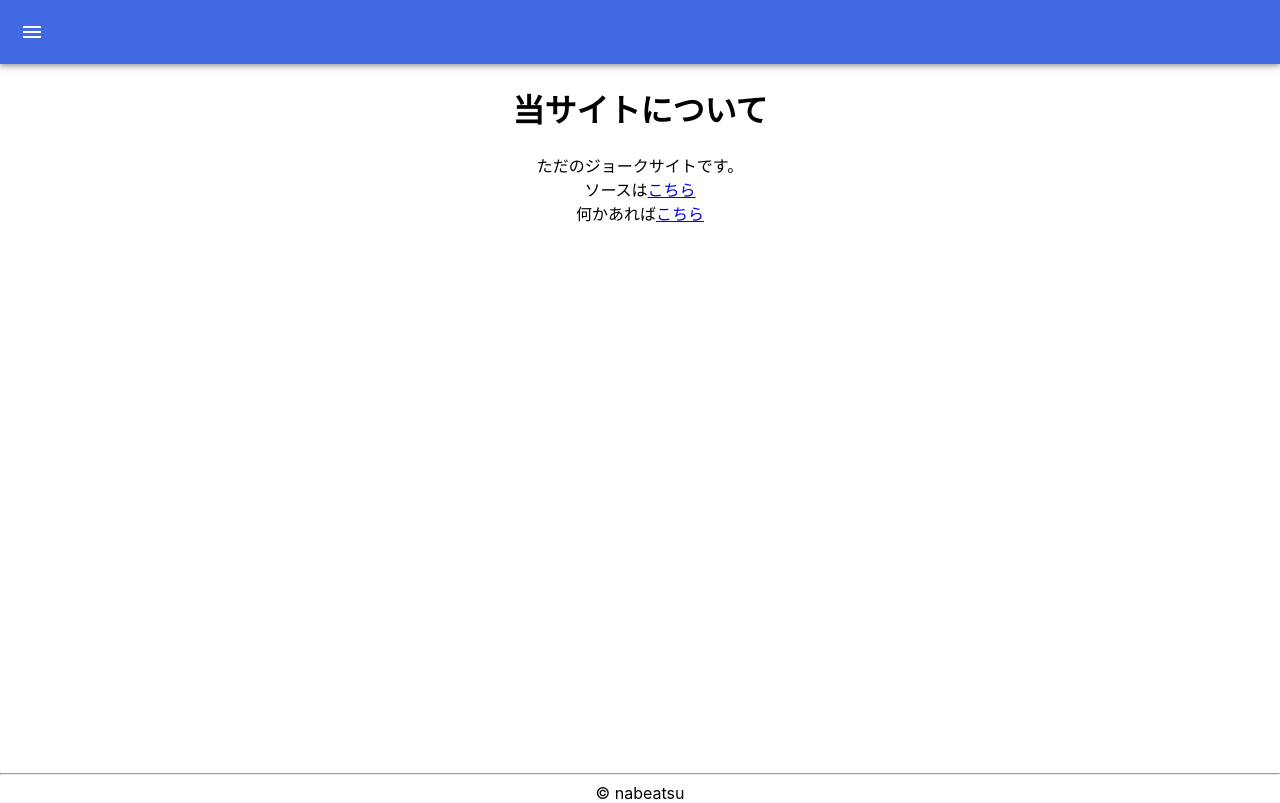
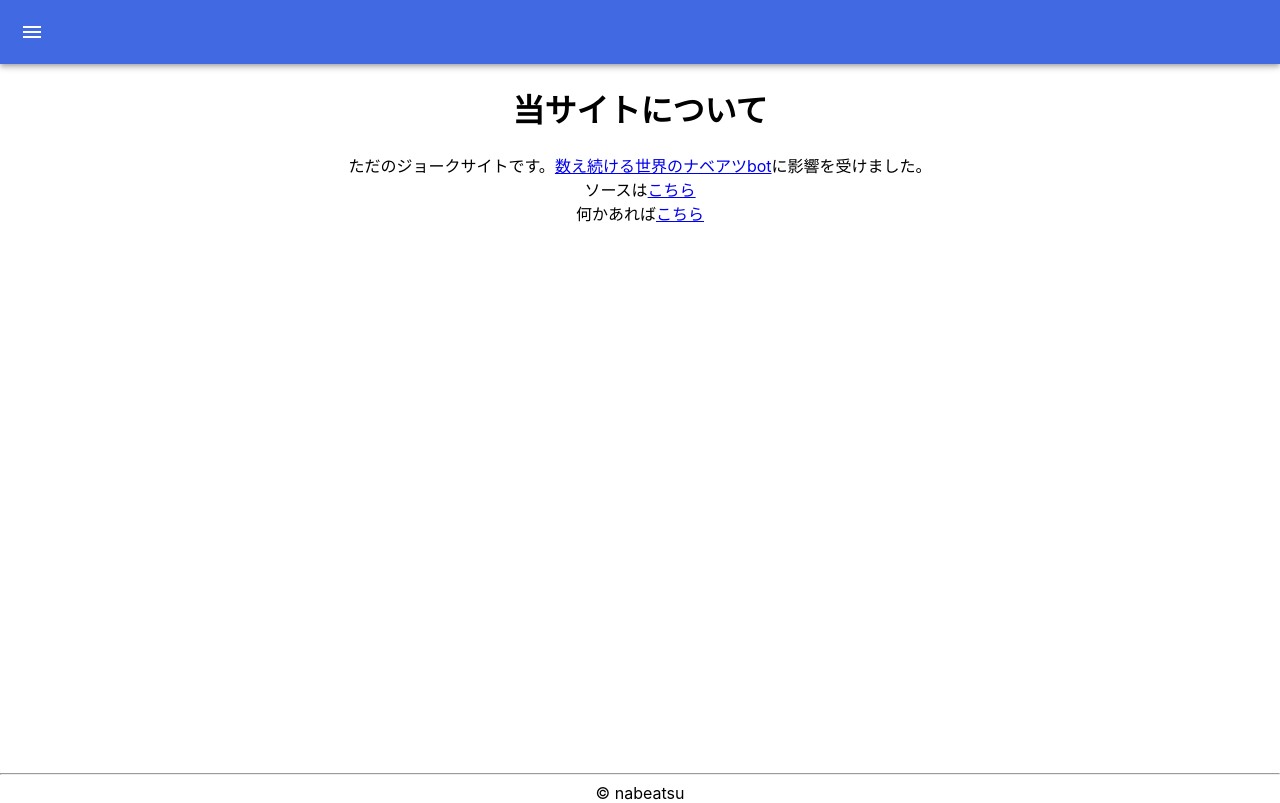
Before and after one commit to ro1dev/3-fool, a Next.js app: page /about in a window 1280 px wide. Built offline with nearby package versions, Linux system fonts and the light colour scheme.

Commit message:
ivgtr/nabeatsu 導入

```diff
--- a/package.json
+++ b/package.json
@@ -25,6 +25,7 @@
     "axios": "^0.21.1",
     "fs": "^0.0.1-security",
     "mysql": "^2.18.1",
+    "nabeatsu": "^0.1.2",
     "next": "^10.0.5",
     "next-auth": "^3.1.0",
     "react": "^17.0.1",
--- a/src/pages/about/index.tsx
+++ b/src/pages/about/index.tsx
@@ -8,7 +8,7 @@ const Index: FC = () => {
 		<MuiThemeProvider theme={theme}>
 			<Layout title="nabeatsu">
 				<h1>当サイトについて</h1>
-				ただのジョークサイトです。
+				ただのジョークサイトです。<a href="https://twitter.com/3_aho_bot">数え続ける世界のナベアツbot</a>に影響を受けました。
 				<div>ソースは<a href="https://github.com/rrih/nabeatsu">こちら</a></div>
 				<div>何かあれば<a href="https://github.com/rrih/nabeatsu/issues/new">こちら</a></div>
 			</Layout>
```
Also changed, not shown: src/pages/index.tsx (+12 -2 lines), 1 other file (tests, documents, lock files or other folders).
